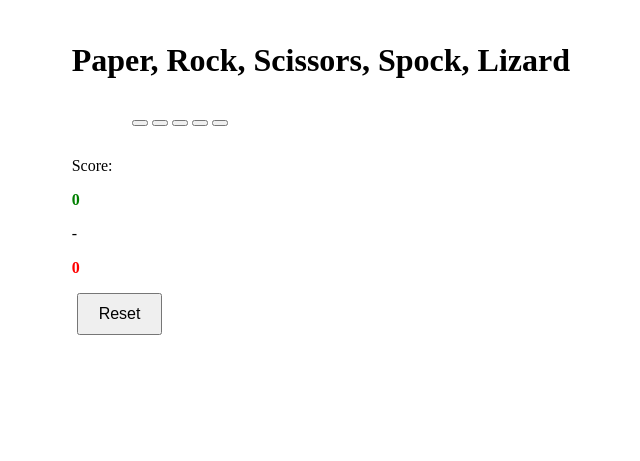
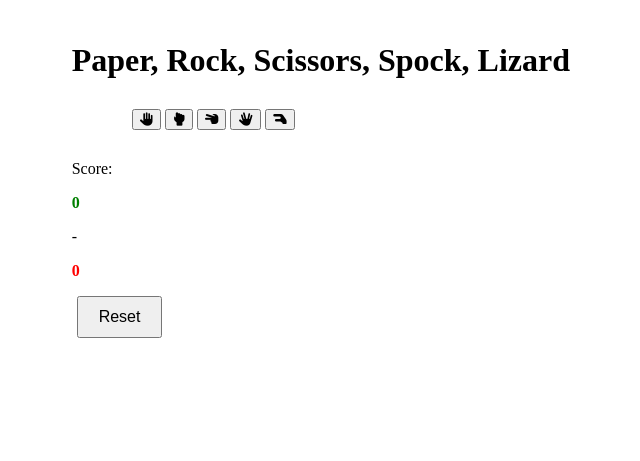
Before and after one commit to Dasmix/RPSSL2, a plain HTML site: page index.html in a window 1280 px wide. Shown: the whole page, without its empty margins (166-806 px from the left). Drawn offline with Linux system fonts and the light colour scheme.

Commit message:
Add Font Awesome icons for game options and include Font Awesome script

```diff
--- a/index.html
+++ b/index.html
@@ -11,14 +11,19 @@
         <h1>Paper, Rock, Scissors, Spock, Lizard</h1>
         <div class="options">
             <button aria-label="paper" id="paper">
+                <i class="fa-solid fa-hand"></i>
             </button>
             <button aria-label="rock" id="rock">
+                <i class="fa-solid fa-hand-back-fist"></i>
             </button>
             <button aria-label="scissors" id="scissors">
+                <i class="fa-solid fa-hand-scissors"></i>
             </button>
             <button aria-label="spock" id="spock">
+                <i class="fa-solid fa-hand-spock"></i>
             </button>
             <button aria-label="lizard" id="lizard">
+                <i class="fa-solid fa-hand-lizard"></i>
             </button>
         </div>
         <div id="result"></div>
@@ -31,4 +36,5 @@
         <button id="reset">Reset</button>
     </div>
 </body>
+<script src="https://kit.fontawesome.com/6f2dfeee83.js" crossorigin="anonymous"></script>
 </html>
```
